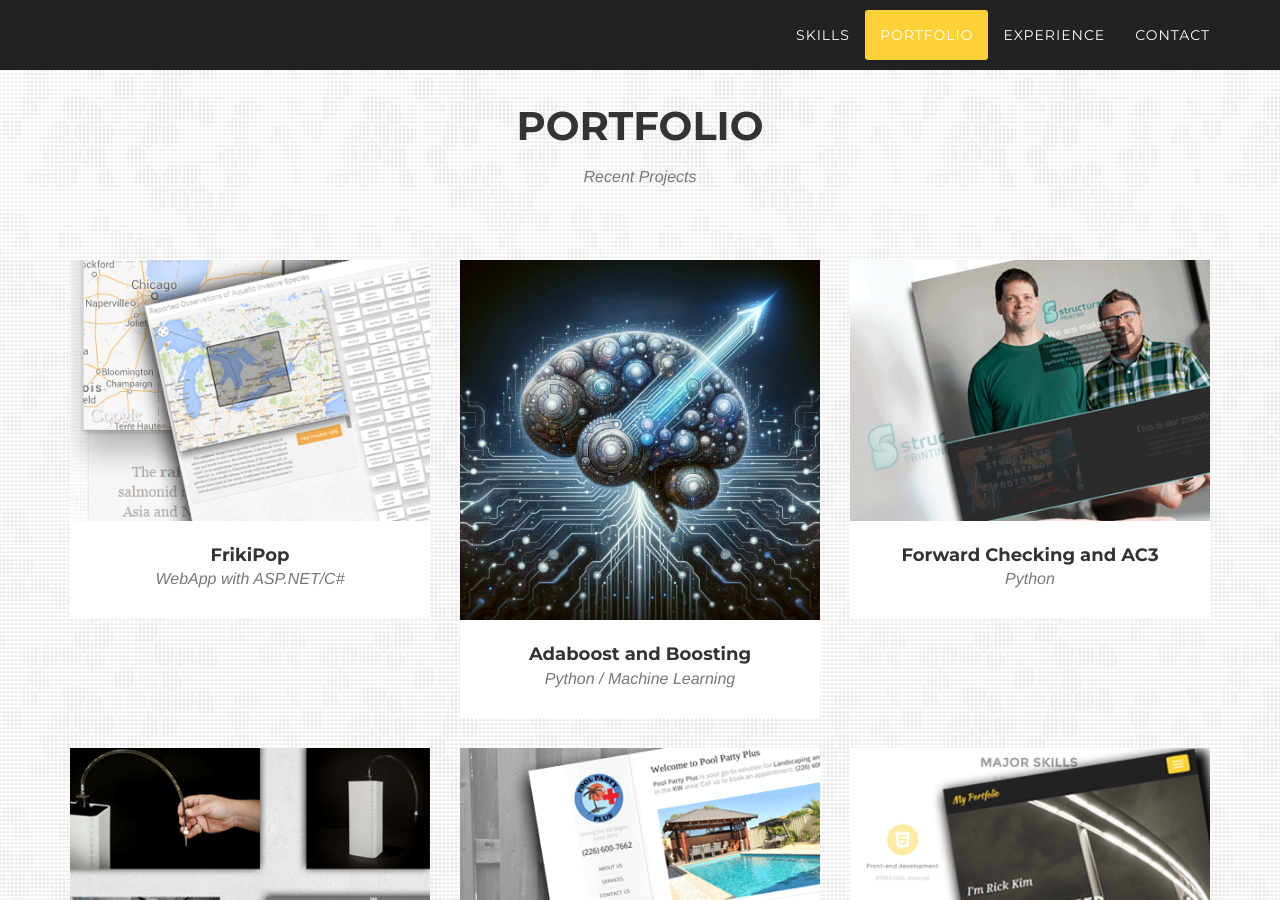
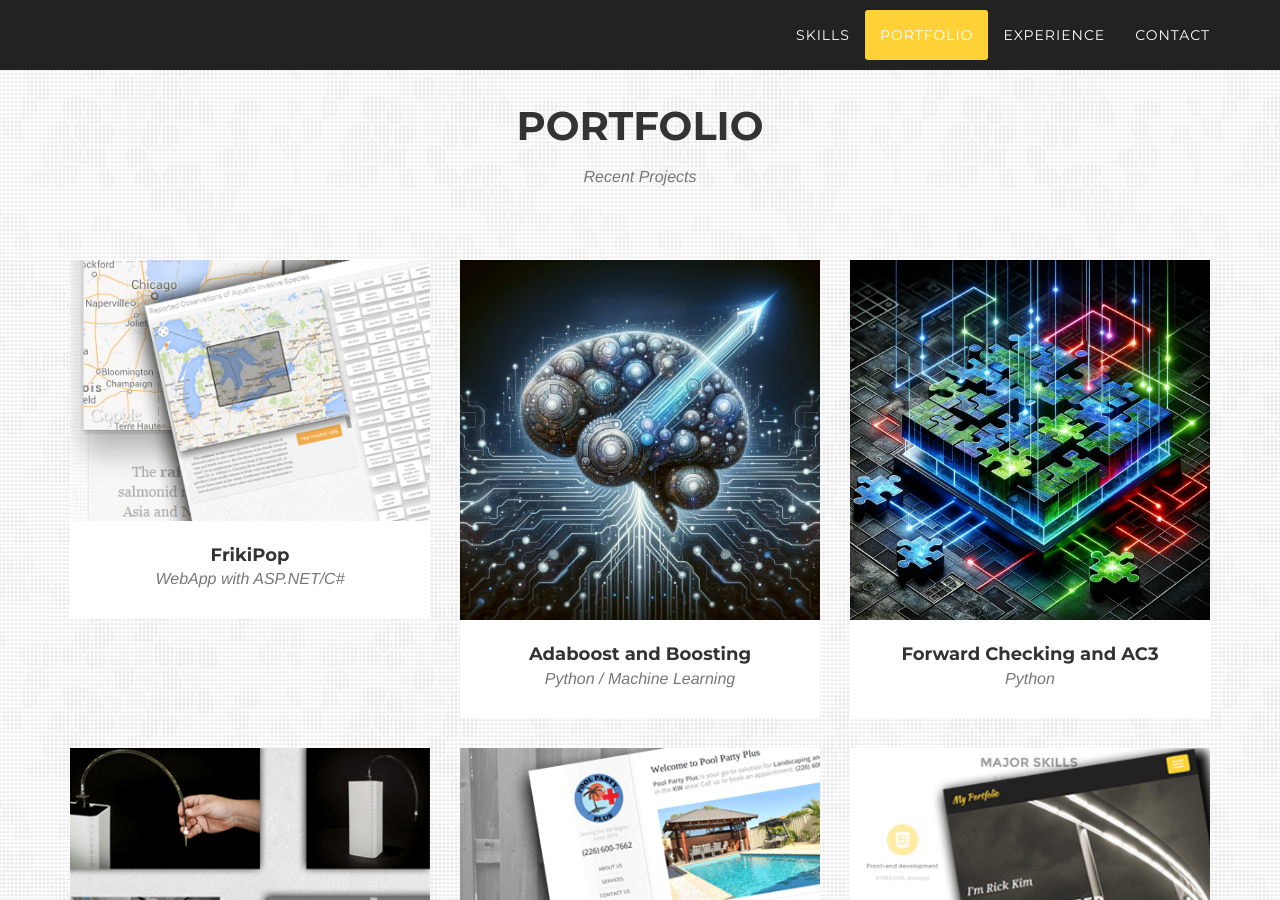
Before and after one commit to agmerino03/agmerino03.github.io, a Jekyll site: the page built from index.html, in a window 1280 px wide and 900 px high, scrolled down 2146 px. Built offline with Jekyll 4.4.1, drawn with Linux system fonts in a browser that asks for light colours; some web fonts are replaced.

Commit message:
Added new image

```diff
--- a/_includes/portfolio_grid.html
+++ b/_includes/portfolio_grid.html
@@ -46,7 +46,7 @@
                                 <i class="fa fa-plus fa-3x"></i>
                             </div>
                         </div>
-                        <img src="img/portfolio/structur3d.png" class="img-responsive" alt="">
+                        <img src="img/portfolio/forward_checking_and_ac3.webp" class="img-responsive" alt="">
                     </a>
                     <div class="portfolio-caption">
                         <h4>Forward Checking and AC3</h4>
```
Also changed, not shown: img/portfolio/forward_checking_and_ac3.webp (added).
